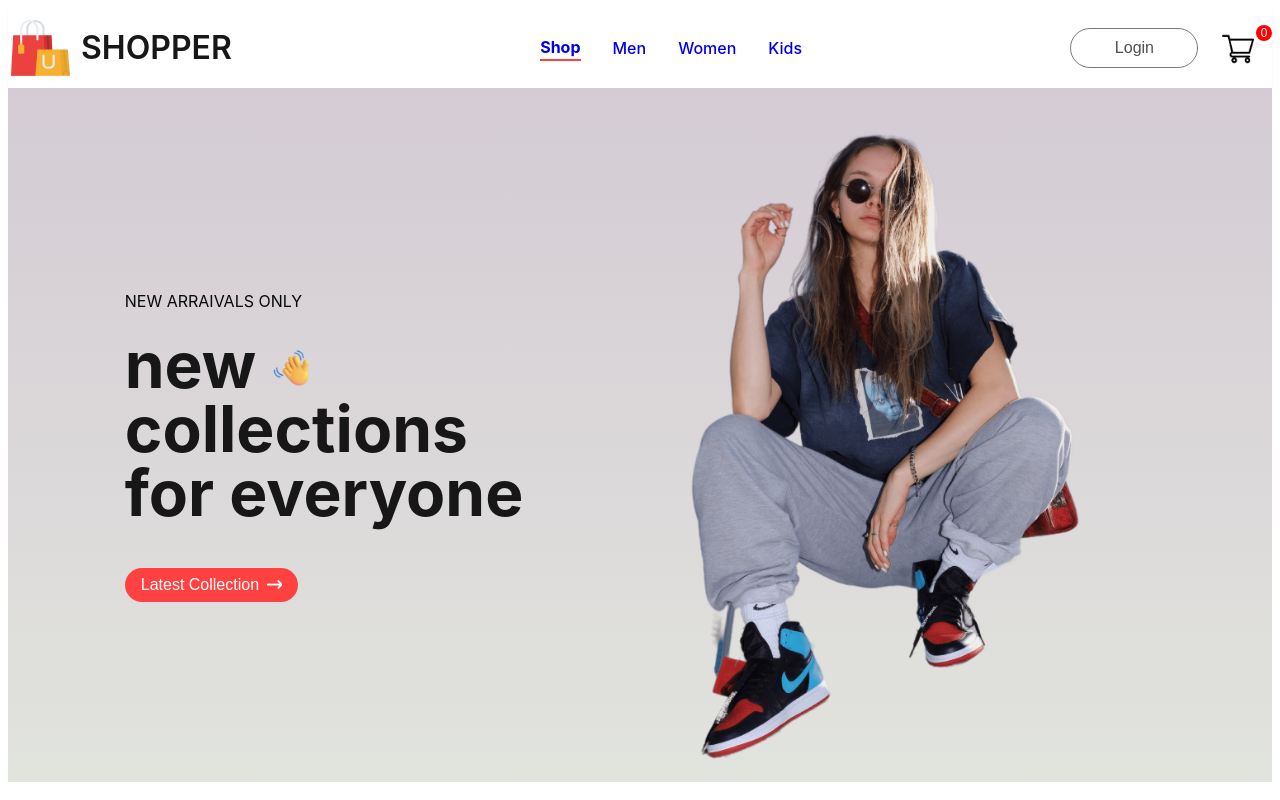
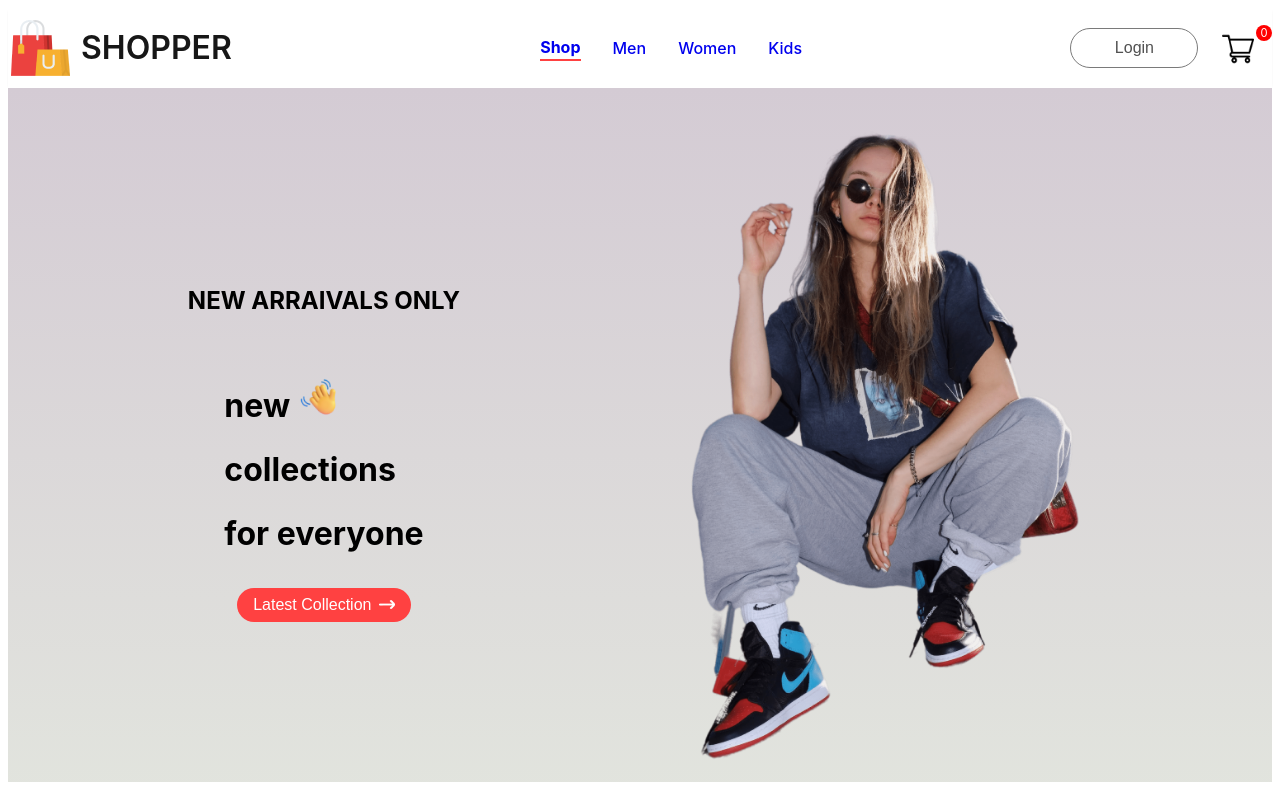
Before and after one commit to tangsect-arch/e-commerce-fe, a React (Vite) app: page / in a window 1280 px wide. Built offline with nearby package versions, Linux system fonts and the light colour scheme.

Commit message:
homepage

```diff
--- a/src/components/shop/ShopComponent.jsx
+++ b/src/components/shop/ShopComponent.jsx
@@ -9,7 +9,6 @@ export default function ShopComponent() {
     // <div className="shop-container">
     <div className="shop-component">
       <div className="left-component">
-        <div className="left-container">
         <h2>NEW ARRAIVALS ONLY</h2>
         <h1>
           new <img className="img-class" src={hand_icon} alt="" />
@@ -22,7 +21,6 @@ export default function ShopComponent() {
           <img className="arrow" src={arrow} alt="" />
         </button>
       </div>
-      </div>
       <div className="right-component">
         <img className="right-image" src={background} alt="" />
       </div>
```
Lines whose indentation alone changed are shown as unchanged.
